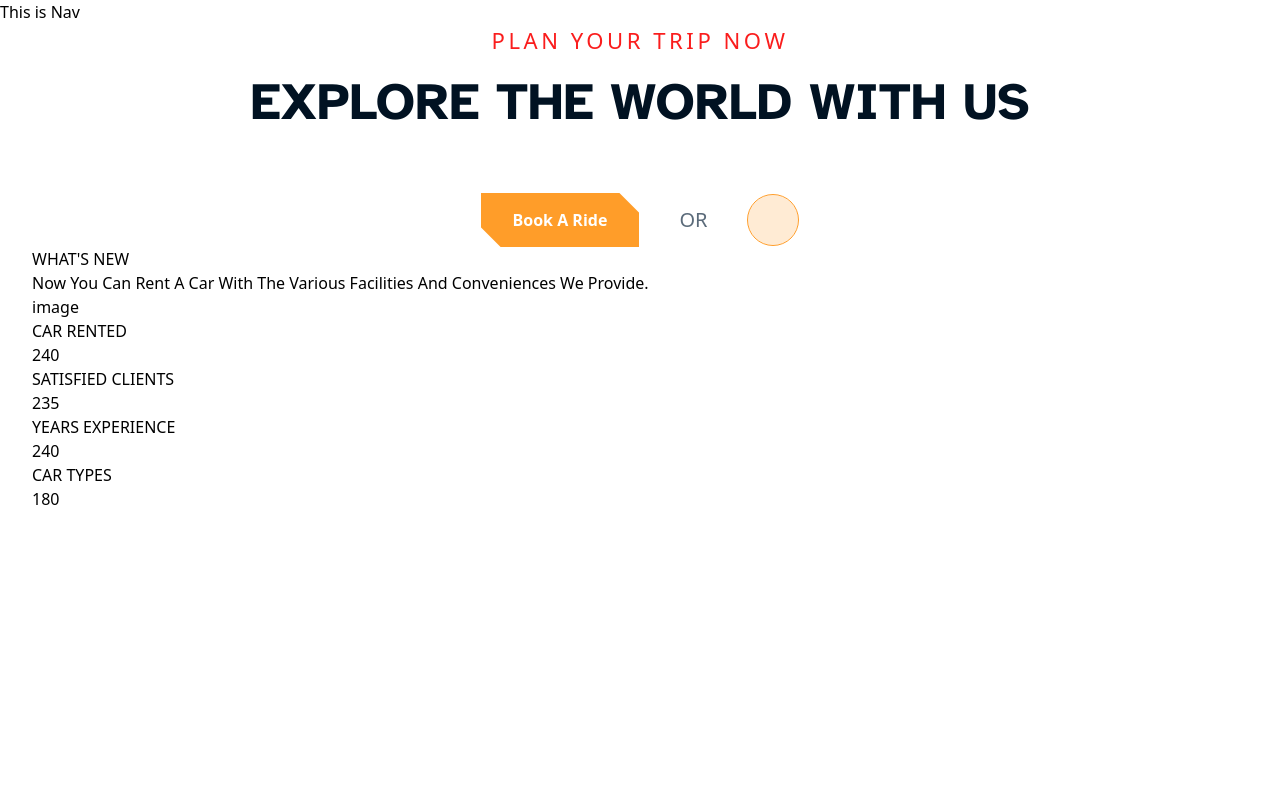
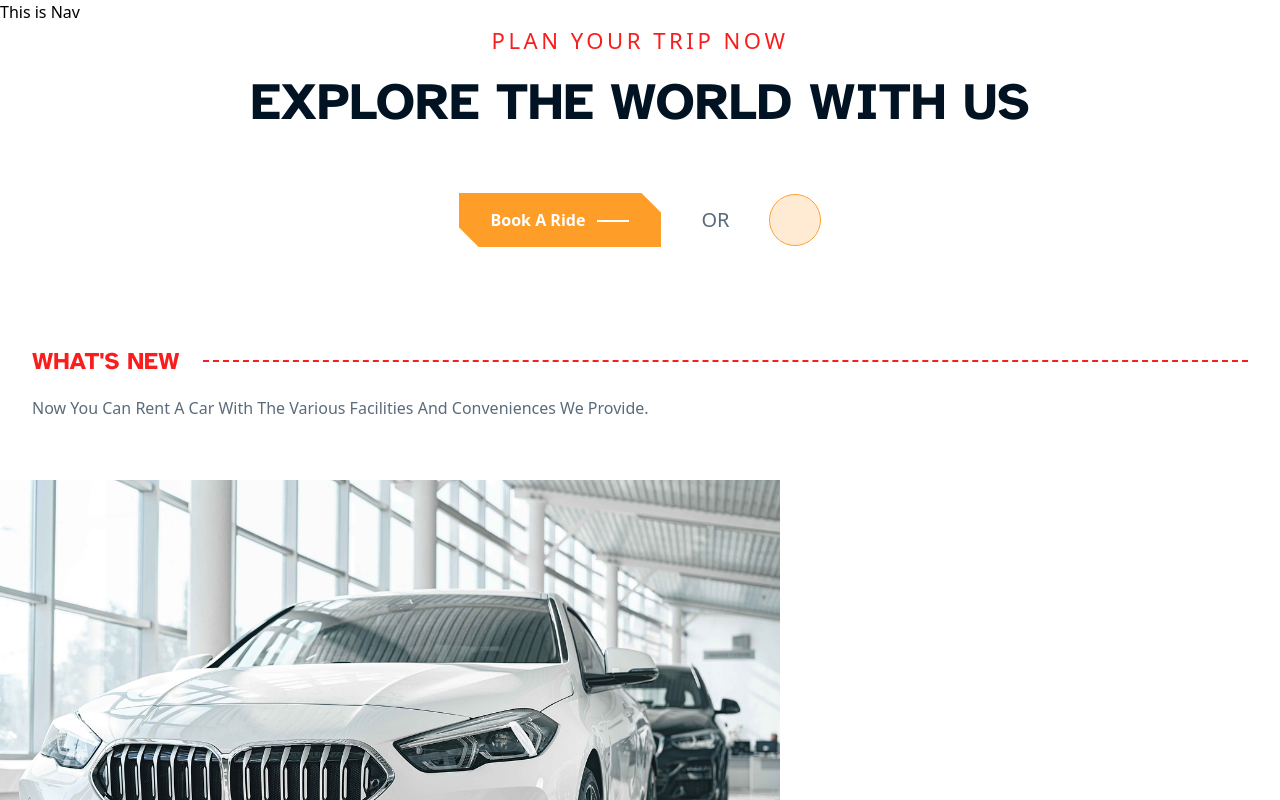
Before and after one commit to jdy8739/markup-3, a React (Vite) app: page / in a window 1280 px wide. Shown: the top 800 px of the page. Built offline with nearby package versions, Linux system fonts and the light colour scheme.

Commit message:
banner markup

```diff
--- /dev/null
+++ b/src/components/atoms/buttons/Button.tsx
@@ -0,0 +1,12 @@
+import type { ButtonHTMLAttributes } from 'react';
+
+type ButtonProps = ButtonHTMLAttributes<HTMLButtonElement> & {
+  children: React.ReactNode;
+};
+
+const Button = ({ children, ...props }: ButtonProps) => {
+  return <button {...props}>{children}</button>;
+};
+
+export default Button;
+export type { ButtonProps };
--- /dev/null
+++ b/src/components/atoms/buttons/ClipButton.tsx
@@ -0,0 +1,25 @@
+import Button, { type ButtonProps } from './Button';
+
+const ClipButton = ({ children, className, ...props }: ButtonProps) => {
+  return (
+    <Button
+      className={`
+      ${className}
+    bg-[#FF9D29]
+    text-white
+      font-bold
+      py-[0.94rem]
+      px-[2rem]
+      clip-custom
+      flex
+      items-center
+      gap-[0.75rem]`}
+      {...props}
+    >
+      <div> {children}</div>
+      <div className="border-b-2 border-white w-[2rem] h-1" />
+    </Button>
+  );
+};
+
+export default ClipButton;
--- a/src/components/sections/Banner.tsx
+++ b/src/components/sections/Banner.tsx
@@ -1,6 +1,10 @@
+import ClipButton from '@components/atoms/buttons/ClipButton';
+import banner from '@assets/images/banner.jpg';
+
 const Banner = () => {
   return (
-    <section className="px-[2rem]">
+    <section className="flex flex-col gap-[3.75rem]">
+      <div className="px-[2rem] flex flex-col gap-[6.25rem]">
         <div className="flex flex-col gap-[3.75rem]">
           <div className="text-center flex flex-col gap-[1rem]">
             <p className="text-[1.38rem] text-[#FA1D1D] leading-[1.5] tracking-[0.16em]">PLAN YOUR TRIP NOW</p>
@@ -9,7 +13,7 @@ const Banner = () => {
             </h2>
           </div>
           <div className="flex items-center gap-[2.50rem] justify-center">
-          <button className="bg-[#FF9D29] text-white font-bold py-[0.94rem] px-[2rem] clip-custom">Book A Ride</button>
+            <ClipButton>Book A Ride</ClipButton>
             <span className="text-[#5B6B7A] text-[1.25rem]">OR</span>
             <button className="size-[3.25rem] border-1 border-[#FF9D29] rounded-full overflow-hidden">
               <span className="w-full h-full inline-block bg-[#FF9D29] opacity-20" />
@@ -17,31 +21,50 @@ const Banner = () => {
           </div>
         </div>
 
-      <div>
-        <div className="flex">
-          <div>WHAT'S NEW</div>
-          <div />
+        <div className="flex flex-col gap-[1.25rem]">
+          <div className="flex items-center gap-[1.5rem]">
+            <div className="text-[#FA1D1D] font-atkinson text-[1.50rem] leading-[1.21]">WHAT'S NEW</div>
+            <div className="h-[2px] flex-1 border-b-2 border-[#FA1D1D] border-dashed" />
           </div>
-        <p>Now You Can Rent A Car With The Various Facilities And Conveniences We Provide.</p>
+          <p className="text-[1rem] leading-[1.5] text-[#5B6B7A]">
+            Now You Can Rent A Car With The Various Facilities And Conveniences We Provide.
+          </p>
+        </div>
       </div>
       <div>
-        <div>{'image'}</div>
-        <dl>
-          <div>
+        <div className="h-[32.50rem] relative">
+          <img src={banner} alt="banner" className="h-full object-cover object-bottom-left" />
+          <div className="absolute bottom-0 right-0 w-[19.44rem] h-[8.69rem] bg-[#020920]" />
+        </div>
+        <dl
+          className="
+          h-[23.25rem]
+          bg-[#020920]
+          px-[2rem]
+          py-[3.75rem]
+          text-white
+          grid
+          grid-cols-2
+          grid-rows-2
+          gap-[3.75rem]
+          text-center
+          "
+        >
+          <div className="flex flex-col justify-between">
             <dt>CAR RENTED</dt>
-            <dd>240</dd>
+            <dd className="font-atkinson text-[3.25rem]">240</dd>
           </div>
-          <div>
+          <div className="text-[#FF9D29]">
             <dt>SATISFIED CLIENTS</dt>
-            <dd>235</dd>
+            <dd className="font-atkinson text-[3.25rem]">235</dd>
           </div>
           <div>
             <dt>YEARS EXPERIENCE</dt>
-            <dd>240</dd>
+            <dd className="font-atkinson text-[3.25rem]">240</dd>
           </div>
           <div>
             <dt>CAR TYPES</dt>
-            <dd>180</dd>
+            <dd className="font-atkinson text-[3.25rem]">180</dd>
           </div>
         </dl>
       </div>
```
Also changed, not shown: public/images/banner.jpg (added). Lines whose indentation alone changed are shown as unchanged.
